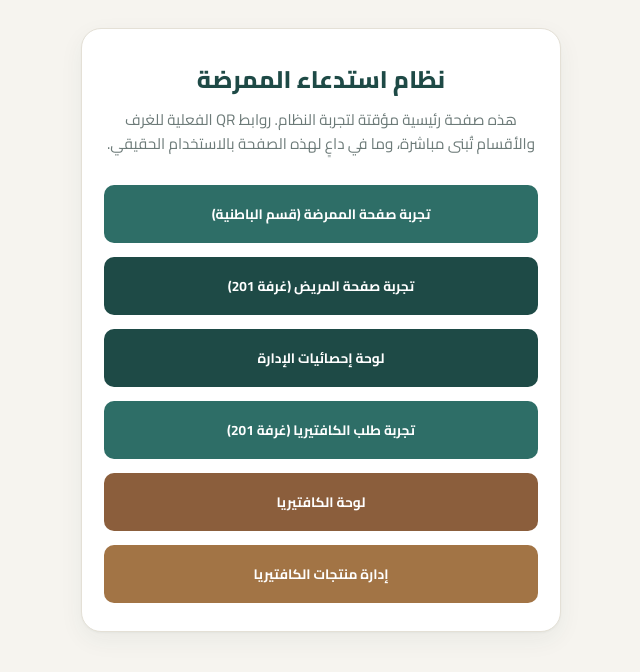
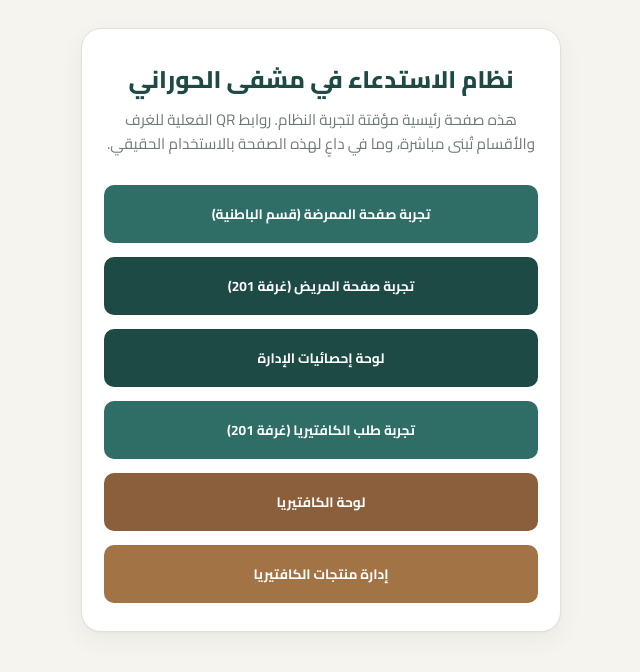
Before and after one commit to muradagha-pro/hospital, a plain HTML site: page index.html in a window 1280 px wide. Shown: the whole page, without its empty margins (319-959 px from the left). Drawn offline with Linux system fonts and the light colour scheme.

Commit message:
Add files via upload

```diff
--- a/index.html
+++ b/index.html
@@ -3,13 +3,13 @@
 <head>
 <meta charset="UTF-8">
 <meta name="viewport" content="width=device-width, initial-scale=1, maximum-scale=1">
-<title>نظام استدعاء الممرضة</title>
+<title>نظام الاستدعاء في مشفى الحوراني</title>
 <link rel="stylesheet" href="style.css">
 </head>
 <body>
 
 <div class="card" style="text-align:center;">
-  <h1>نظام استدعاء الممرضة</h1>
+  <h1>نظام الاستدعاء في مشفى الحوراني</h1>
   <p class="subtitle">هذه صفحة رئيسية مؤقتة لتجربة النظام. روابط QR الفعلية للغرف والأقسام تُبنى مباشرة، وما في داعٍ لهذه الصفحة بالاستخدام الحقيقي.</p>
 
   <a href="nurse.html?dept=internal" style="display:block; margin-bottom:14px; text-decoration:none;">
```
